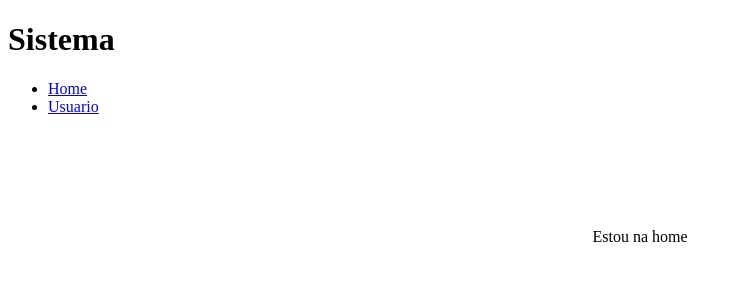
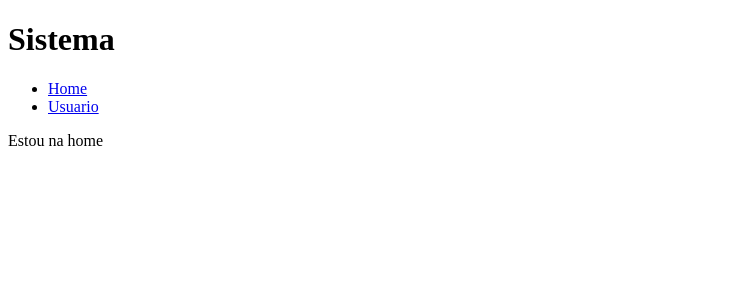
Before and after one commit to mauromaiodev/next-react-template, a Next.js app: page / in a window 1280 px wide. Shown: the top 300 px of the page, without its empty margins (0-742 px from the left). Built offline with nearby package versions, Linux system fonts and the light colour scheme.

Commit message:
update home

```diff
--- a/src/app/page.tsx
+++ b/src/app/page.tsx
@@ -1,8 +1,6 @@
-import styles from "./page.module.css";
-
 export default function Home() {
   return (
-    <main className={styles.main}>
+    <main>
       <>Estou na home</>
     </main>
   );
```
